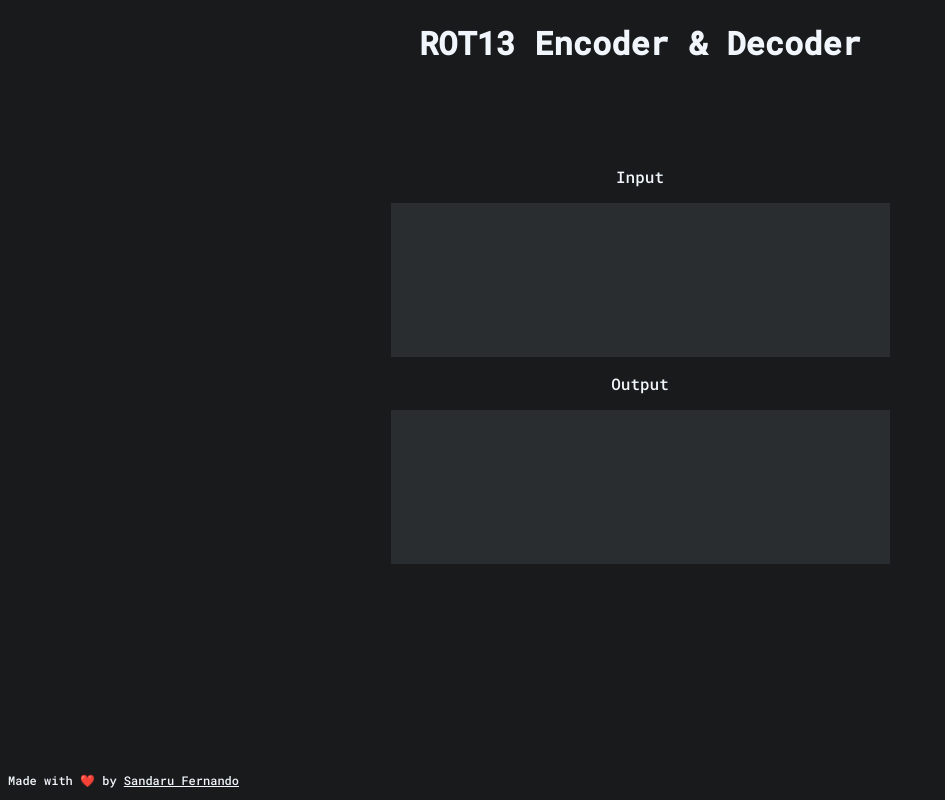
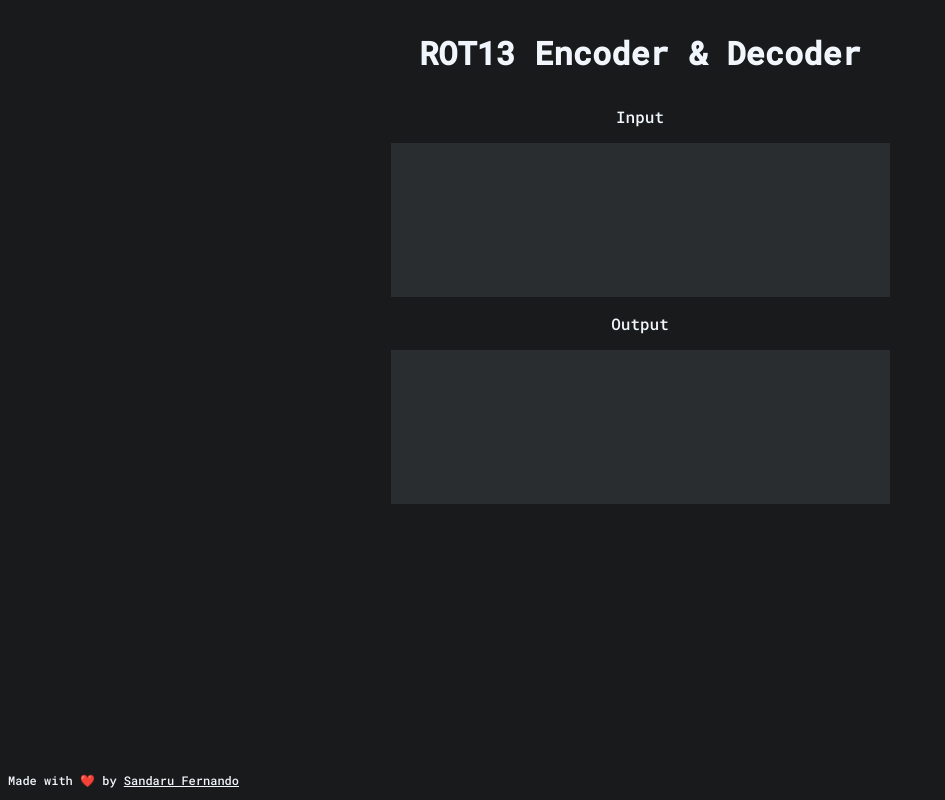
Before and after one commit to sandaruonline/ROT13, a plain HTML site: page index.html in a window 1280 px wide. Shown: the whole page, without its empty margins (0-945 px from the left). Drawn offline with Linux system fonts and the light colour scheme.

Commit message:
change padding

```diff
--- a/index.html
+++ b/index.html
@@ -16,7 +16,7 @@
         h1 {
             text-align: center;
             font-family: 'Roboto Mono', monospace;
-            padding-bottom: 5rem;
+            padding: 10px;
         }
         textarea {
             outline: none;
```
